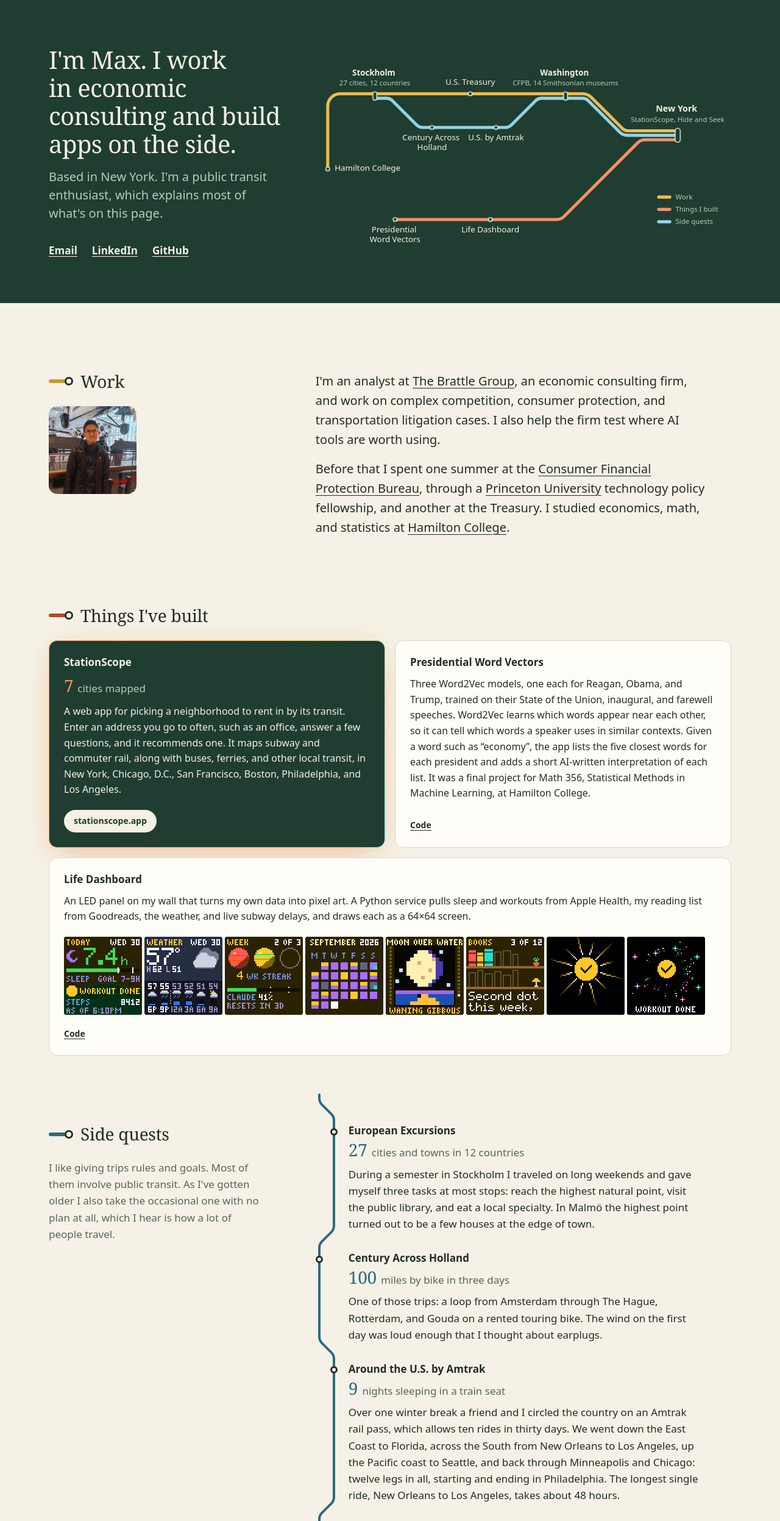
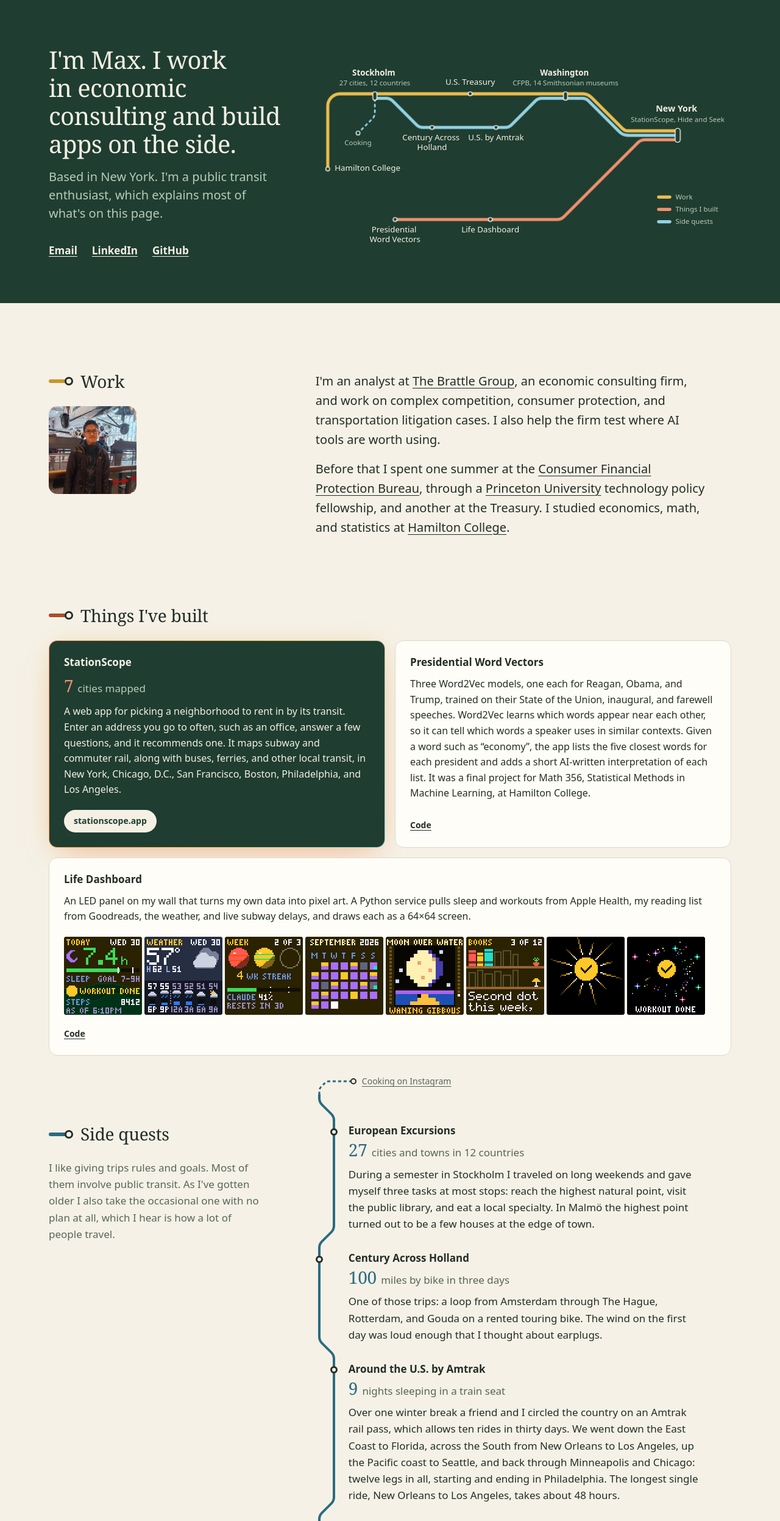
Before and after one commit to hellomaxlee/portfolio, an Astro site: page / in a window 1280 px wide. Shown: the part 59-2553 px from the top of the page at 61% size. Built offline with nearby package versions, Linux system fonts and the light colour scheme; Astro itself is replaced by a stand-in of ours.

Commit message:
Side quests: a dashed branch to the cooking account on Instagram
Co-Authored-By: Claude Fable 5.2 <noreply@anthropic.com>
Claude-Session: https://claude.ai/code/session_011uoU232ZudC3Y45r3rkVs9

```diff
--- a/src/components/NetworkMap.astro
+++ b/src/components/NetworkMap.astro
@@ -25,6 +25,8 @@ interface Station {
   hub?: boolean;
   /** Extra `st-` slugs that should light this station from the page. */
   also?: string[];
+  /** The end of the dashed spur; its href leaves the site. */
+  spur?: boolean;
 }
 
 interface Placement {
@@ -52,6 +54,8 @@ interface Layout {
   top: number;
   type: TypeScale;
   routes: Record<LineId, Node[]>;
+  /** A dashed branch of the quest line, leaving it at its first station. */
+  spur: Node[];
   places: Record<string, Placement>;
   legend: { at: Pt; direction: 'column' | 'row'; step: number[] };
 }
@@ -70,6 +74,13 @@ const STATIONS: Station[] = [
     href: '#european-excursions',
     lines: ['work', 'quest'],
     note: '27 cities, 12 countries',
+  },
+  {
+    id: 'cooking',
+    name: 'Cooking',
+    href: 'https://www.instagram.com/byemaxlee/',
+    lines: ['quest'],
+    spur: true,
   },
   { id: 'treasury', name: 'U.S. Treasury', href: '#about', lines: ['work'] },
   { id: 'holland', name: 'Century Across Holland', href: '#holland', lines: ['quest'] },
@@ -101,6 +112,8 @@ const STROKE = 5.5;
 const PITCH = 8;
 const DOT_R = 3.5;
 const RING = 1.6;
+const SPUR_STROKE = 3;
+const SPUR_DOT = 2 * DOT_R + RING - 2;
 /** Interchange capsule: overall thickness across the lanes it joins. */
 const CAPSULE_W = 2 * DOT_R + RING;
 /** The New York hub is drawn this much heavier than the other interchanges. */
@@ -208,9 +221,15 @@ const wide: Layout = {
       [664, 198],
     ],
   },
+  spur: [
+    [124, 124],
+    [124, 156, 14],
+    [94, 186],
+  ],
   places: {
     hamilton: { at: [40, 250], side: 'right' },
     stockholm: { at: [124, 116], to: [124, 124], side: 'above' },
+    cooking: { at: [94, 186], side: 'below' },
     treasury: { at: [294, 116], side: 'above' },
     holland: { at: [226, 176], side: 'below', wrap: ['Century Across', 'Holland'] },
     amtrak: { at: [340, 176], side: 'below' },
@@ -254,9 +273,16 @@ const tall: Layout = {
       [117, 478],
     ],
   },
+  spur: [
+    [109, 64],
+    [70, 64, 12],
+    [44, 90],
+    [44, 104],
+  ],
   places: {
     hamilton: { at: [101, 20], side: 'right' },
     stockholm: { at: [101, 64], to: [109, 64], side: 'right', shift: -3 },
+    cooking: { at: [44, 104], side: 'below' },
     holland: { at: [150, 136], side: 'right' },
     treasury: { at: [101, 157], side: 'left' },
     amtrak: { at: [150, 178], side: 'right' },
@@ -286,6 +312,8 @@ function timeAtProgress(p: number): number {
 
 const WORK_START = 80;
 const ARRIVAL = 1600; // every line reaches New York at this moment
+
+const SPUR_DELAY = 500; // the spur fades in this long after Quest sets out
 
 const slug = (href: string) => href.replace('#', '');
 
@@ -318,7 +346,7 @@ function render(layout: Layout) {
     const b = place.to ?? place.at;
     const cx = (a[0] + b[0]) / 2;
     const cy = (a[1] + b[1]) / 2;
-    const half = CAPSULE_W / 2 + (station.hub ? HUB_EXTRA / 2 : 0);
+    const half = (station.spur ? SPUR_DOT : CAPSULE_W) / 2 + (station.hub ? HUB_EXTRA / 2 : 0);
     const sym = {
       x0: Math.min(a[0], b[0]) - half,
       x1: Math.max(a[0], b[0]) + half,
@@ -358,21 +386,28 @@ function render(layout: Layout) {
       y1: Math.max(sym.y1, baseline + bottom) + 6,
     };
 
-    const at = Math.min(
-      ...station.lines.map((id) => {
-        const p = progressAt(layout.routes[id], id === station.lines[0] ? a : b);
-        return start[id] + timeAtProgress(p) * (ARRIVAL - start[id]);
-      }),
-    );
+    const at = station.spur
+      ? questStart + SPUR_DELAY + 200
+      : Math.min(
+          ...station.lines.map((id) => {
+            const p = progressAt(layout.routes[id], id === station.lines[0] ? a : b);
+            return start[id] + timeAtProgress(p) * (ARRIVAL - start[id]);
+          }),
+        );
 
     return {
       ...station,
-      label: station.note ? `${station.name}: ${station.note}` : station.name,
+      label: station.spur
+        ? `${station.name} on Instagram`
+        : station.note
+          ? `${station.name}: ${station.note}`
+          : station.name,
+      rel: station.spur ? 'noopener' : undefined,
       classes: [
         'nm-station',
-        ...[slug(station.href), ...(station.also ?? [])].map((s) => `st-${s}`),
+        ...[station.spur ? station.id : slug(station.href), ...(station.also ?? [])].map((s) => `st-${s}`),
         ...station.lines.map((id) => `nm-on-${id}`),
-        { 'nm-hub': station.hub },
+        { 'nm-hub': station.hub, 'nm-end': station.spur },
       ],
       // 1 when any of this station's lines is the one in focus.
       mine: `max(${station.lines.map((id) => `var(--nm-${id}, 0)`).join(', ')})`,
@@ -383,18 +418,21 @@ function render(layout: Layout) {
     };
   });
 
-  return { ...layout, lines, legend, stations };
+  const spur = { d: toPath(layout.spur), delay: Math.round(questStart + SPUR_DELAY) };
+
+  return { ...layout, lines, spur, legend, stations };
 }
 
 const diagrams = [render(wide), render(tall)];
 
 const stationNames = (id: LineId) =>
-  STATIONS.filter((s) => s.lines.includes(id))
+  STATIONS.filter((s) => s.lines.includes(id) && !s.spur)
     .map((s) => s.name)
     .join(', ');
 const description =
   `A transit-style diagram of three lines that all end at New York. ` +
-  LINES.map((l) => `${l.label}: ${stationNames(l.id)}.`).join(' ');
+  LINES.map((l) => `${l.label}: ${stationNames(l.id)}.`).join(' ') +
+  ` A dashed branch leaves the side quests line at Stockholm for Cooking, which links to Instagram.`;
 ---
 
 <div class="nm">
@@ -411,6 +449,12 @@ const description =
         style={`--nm-name:${map.type.name}px;--nm-note:${map.type.note}px;--nm-hub:${map.type.hub}px`}
       >
         <g aria-hidden="true">
+          <path
+            class="nm-line nm-spur"
+            d={map.spur.d}
+            stroke="var(--map-quest)"
+            style={`--nm-mine:var(--nm-quest, 0);--nm-at:${map.spur.delay}ms`}
+          />
           {map.lines.map((line) => (
             <path
               class="nm-line"
@@ -438,7 +482,7 @@ const description =
 
         <g>
           {map.stations.map((s) => (
-            <a class:list={s.classes} href={s.href} aria-label={s.label} style={`--nm-mine:${s.mine};--nm-at:${s.at}ms`}>
+            <a class:list={s.classes} href={s.href} rel={s.rel} aria-label={s.label} style={`--nm-mine:${s.mine};--nm-at:${s.at}ms`}>
               <rect class="nm-hit" x={s.hit.x} y={s.hit.y} width={s.hit.width} height={s.hit.height} rx="8" />
               <g class="nm-symbol nm-settle">
                 <path class="nm-ring" d={s.trace} />
@@ -460,7 +504,16 @@ const description =
   }
 </div>
 
-<style define:vars={{ stroke: STROKE, ring: RING, capsule: CAPSULE_W, hubExtra: HUB_EXTRA }}>
+<style
+  define:vars={{
+    stroke: STROKE,
+    ring: RING,
+    capsule: CAPSULE_W,
+    hubExtra: HUB_EXTRA,
+    spurStroke: SPUR_STROKE,
+    spurDot: SPUR_DOT,
+  }}
+>
   .nm {
     font-family: var(--font-text);
   }
@@ -551,6 +604,12 @@ const description =
     stroke-width: calc(var(--stroke) * 1px);
   }
 
+  /* The spur is the quest line again, thinner and dashed. */
+  .nm-spur {
+    stroke-width: calc(var(--spurStroke) * 1px);
+    stroke-dasharray: 6 4;
+  }
+
   .nm-key,
   .nm-station {
     --nm-recede: 0.28;
@@ -612,6 +671,15 @@ const description =
     --hub: var(--hubExtra);
   }
 
+  .nm-end {
+    --capsule: var(--spurDot);
+  }
+
+  .nm-end .nm-name {
+    fill: var(--on-sky-muted);
+    font-size: var(--nm-note);
+  }
+
   /* Type */
 
   .nm-name {
@@ -654,6 +722,11 @@ const description =
       animation: nm-draw var(--nm-dur) cubic-bezier(0.4, 0, 0.3, 1) var(--nm-at) both;
     }
 
+    .nm-spur {
+      stroke-dasharray: 6 4;
+      animation: nm-fade 480ms ease-out var(--nm-at) both;
+    }
+
     .nm-settle {
       animation: nm-fade 360ms ease-out var(--nm-at) both;
     }
--- a/src/pages/index.astro
+++ b/src/pages/index.astro
@@ -15,6 +15,7 @@ const quests = await Promise.all(
 const email = 'maxwelllee12@gmail.com';
 const linkedin = 'https://www.linkedin.com/in/maxwelllee12/';
 const github = 'https://github.com/hellomaxlee';
+const cooking = 'https://www.instagram.com/byemaxlee/';
 // One track change: down, a 45 degree diagonal with rounded corners, down again.
 const jog = 'M0 0V.25Q0 .5 .18 .68L.82 1.32Q1 1.5 1 1.75V2';
 const base = import.meta.env.BASE_URL.replace(/\/$/, '');
@@ -108,7 +109,14 @@ const base = import.meta.env.BASE_URL.replace(/\/$/, '');
           people travel.
         </p>
       </div>
-      <ol class="quests">
+      <div class="q-wrap">
+        <p class="q-spur">
+          <svg viewBox="0 0 56 22" aria-hidden="true">
+            <path d="M0 22V16Q0 12 2.8 9.2L9.2 2.8Q12 0 16 0H56" />
+          </svg>
+          <a href={cooking} rel="noopener">Cooking on Instagram</a>
+        </p>
+        <ol class="quests">
         {
           quests.map((quest, i) => (
             <li id={quest.id}>
@@ -133,7 +141,8 @@ const base = import.meta.env.BASE_URL.replace(/\/$/, '');
             </li>
           ))
         }
-      </ol>
+        </ol>
+      </div>
     </section>
   </main>
 
@@ -326,10 +335,54 @@ const base = import.meta.env.BASE_URL.replace(/\/$/, '');
     padding-top: calc(2 * var(--shift));
   }
 
+  .q-wrap {
+    --near: 0.375rem;
+    --spur-h: 2rem;
+  }
+
   @media (max-width: 56rem) {
-    .quests {
+    .q-wrap {
       margin-top: var(--space-5);
     }
+  }
+
+  /*
+    A dashed branch leaves the top of the quest line for a stop that is off this page.
+    It is the same line, thinner, and it ends in a smaller station.
+  */
+  .q-spur {
+    position: relative;
+    height: var(--spur-h);
+    padding-left: calc(var(--near) + 3.5rem + 0.875rem);
+    color: var(--muted);
+    font-size: var(--step--1);
+    line-height: 1.25rem;
+  }
+
+  .q-spur svg {
+    position: absolute;
+    left: var(--near);
+    top: 0.625rem;
+    width: 3.5rem;
+    height: 1.375rem;
+    overflow: visible;
+    fill: none;
+    stroke: var(--line);
+    stroke-width: 3px;
+    stroke-dasharray: 5 4;
+  }
+
+  .q-spur::before {
+    content: '';
+    position: absolute;
+    left: calc(var(--near) + 3.5rem - 0.3125rem);
+    top: 0.3125rem;
+    width: 0.625rem;
+    height: 0.625rem;
+    border-radius: 50%;
+    border: 2px solid var(--ink);
+    background: var(--bg);
+    z-index: 1;
   }
 
   @media (min-width: 40rem) {
@@ -339,10 +392,10 @@ const base = import.meta.env.BASE_URL.replace(/\/$/, '');
     }
   }
 
-  /* Beside the heading, the lead-in rises above the list so the first title stays level with it. */
+  /* Beside the heading, the spur and lead-in rise above the list so the first title stays level with it. */
   @media (min-width: 56rem) {
-    .quests {
-      margin-top: calc(-2 * var(--shift));
+    .q-wrap {
+      margin-top: calc(-2 * var(--space-5) - var(--spur-h));
     }
   }
 
```
Also changed, not shown: AGENTS.md (+2 -2 lines), notes.txt (+6 -1 lines), CHANGELOG.md.
